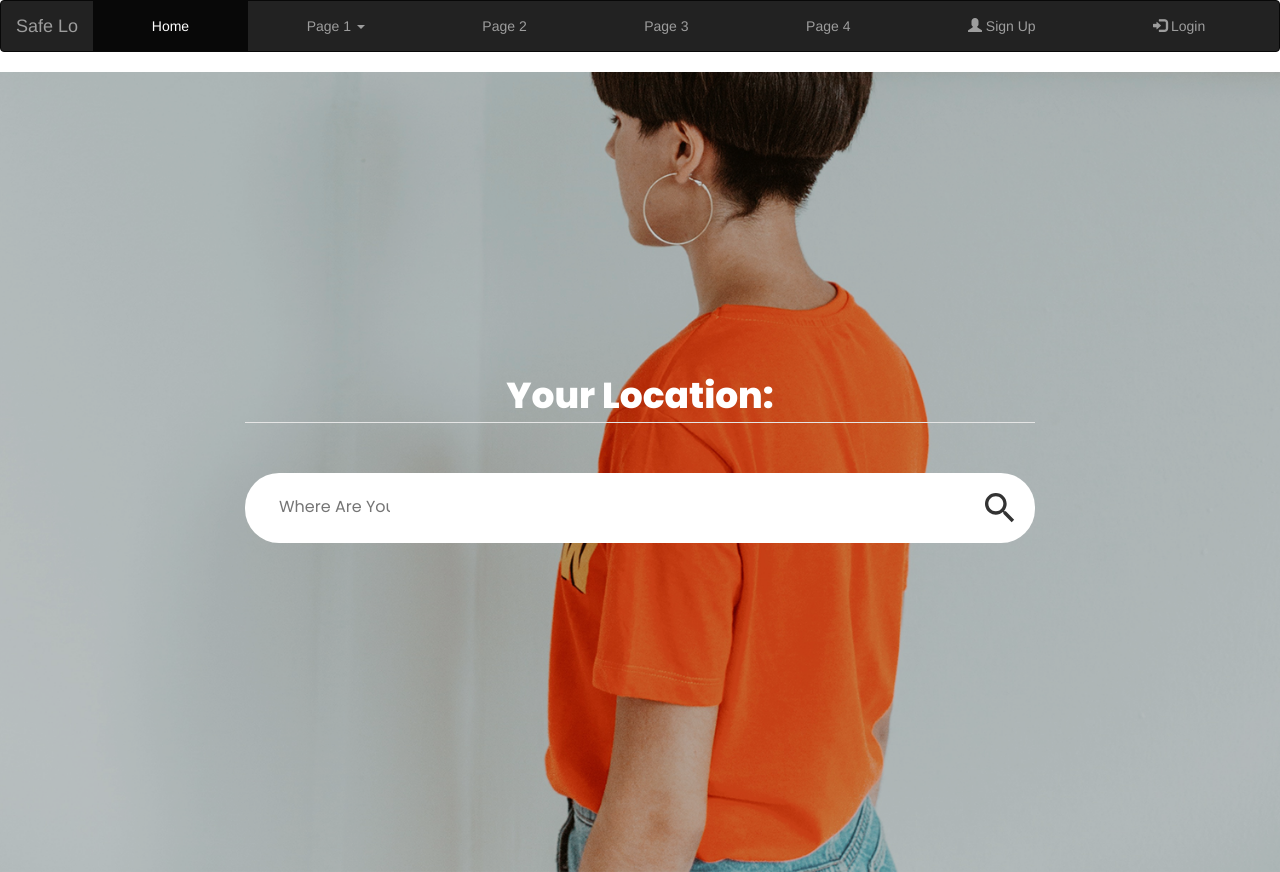
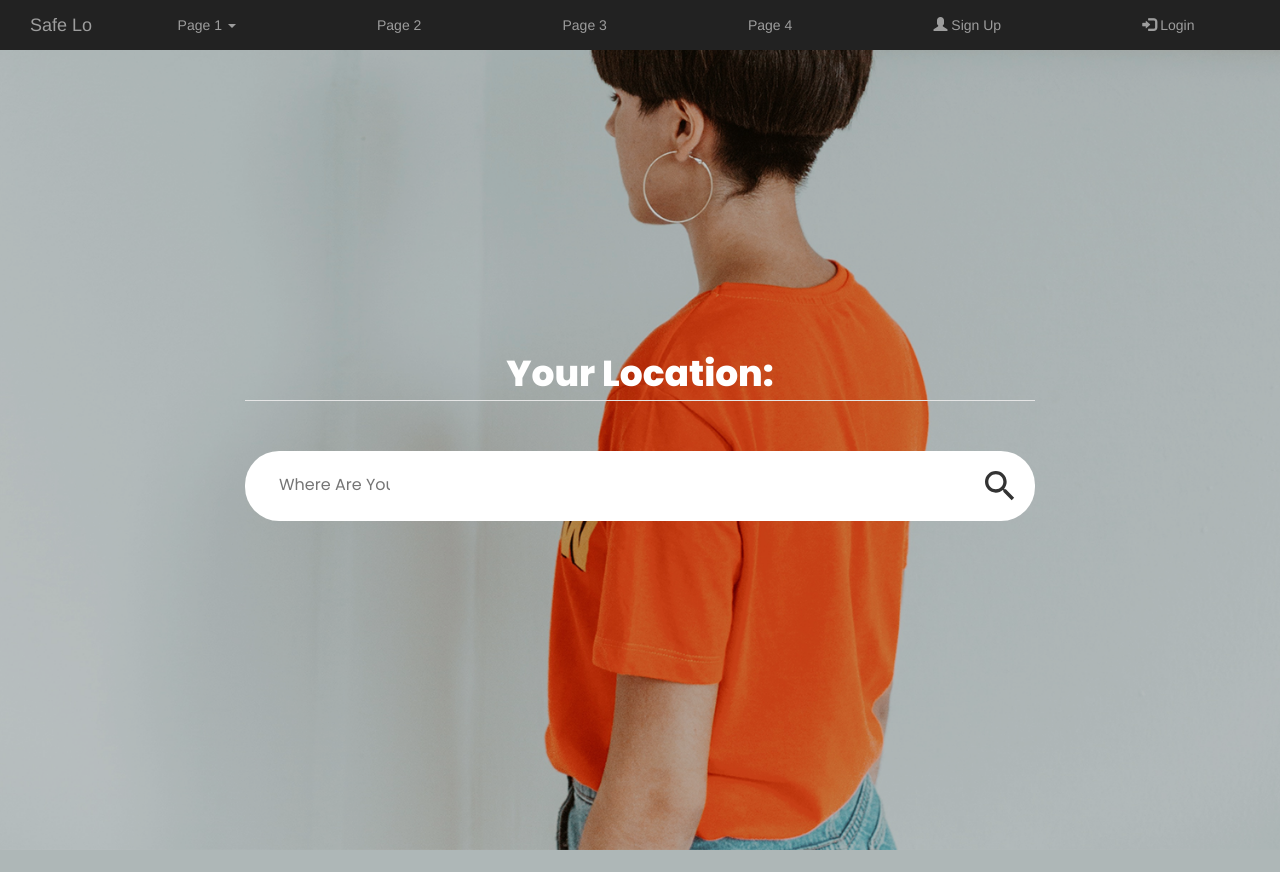
Before and after one commit to STEAM-Center-NYC/10035-Search-Engine-For-Safe-Space-Locations-for-Students-Battling-Mental-Health-Issues, a Flask app: page / in a window 1280 px wide. After the commit the page ends 850 px from the top, so only its background shows below. Run offline with Flask 3, Linux system fonts and the light colour scheme; some libraries are stand-ins or nearby versions.

Commit message:
Fixed Nav bar.

```diff
--- a/static/css/main.css
+++ b/static/css/main.css
@@ -982,5 +982,5 @@ legend {
 }
 
 .navbar-nav > li > a {
-  padding: 10px 10px;
+  padding: 10px 10px 10px 10px;
 }
--- a/templates/landing.html.jinja
+++ b/templates/landing.html.jinja
@@ -13,12 +13,12 @@
 </head>
 
 <body>
-  <nav class="navbar navbar-inverse">
+  <nav class="navbar-inverse">
     <div class="container-fluid">
 
       <ul class="nav navbar-nav">
       <a class="navbar-brand" href="#">Safe Lo</a>
-        <li class="active"><a href="#">Home</a></li>
+
         <li class="dropdown"><a class="dropdown-toggle" data-toggle="dropdown" href="#">Page 1 <span
               class="caret"></span></a>
           <ul class="dropdown-menu">
```
